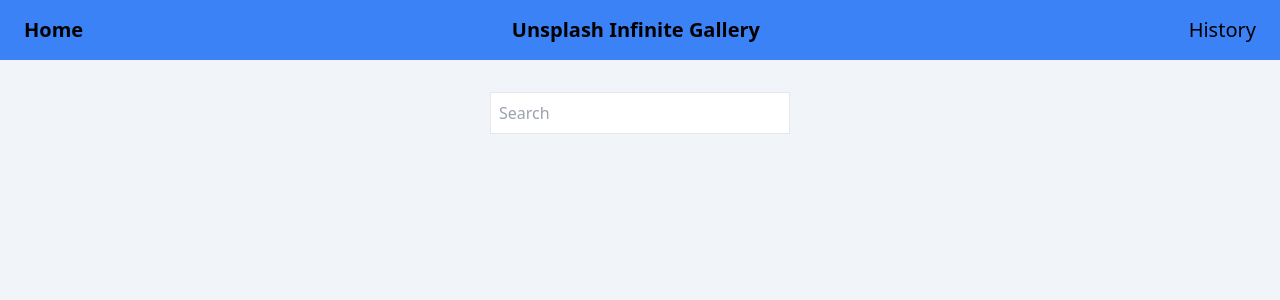
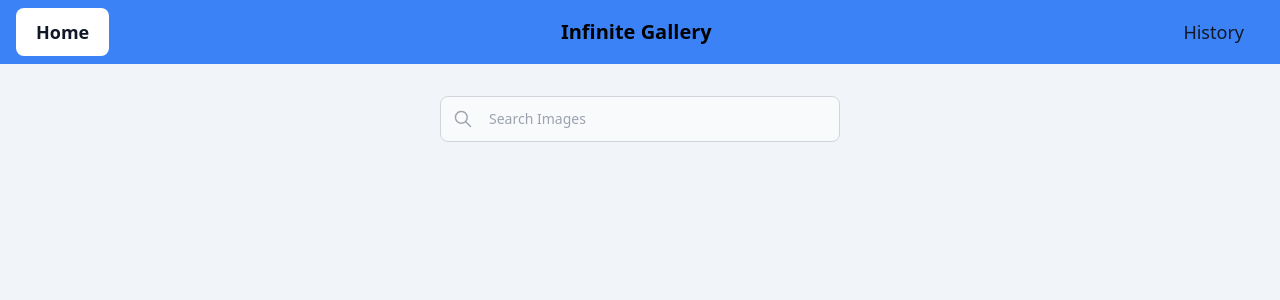
Before and after one commit to giorgio324/sweeft-gallery, a React (Vite) app: page / in a window 1280 px wide. Shown: the top 300 px of the page. Built offline with nearby package versions, Linux system fonts and the light colour scheme; no server answers.

Commit message:
styled navbar and searchfield

```diff
--- a/src/components/CustomNavLink.tsx
+++ b/src/components/CustomNavLink.tsx
@@ -9,8 +9,8 @@
       to={to}
       className={({ isActive }) =>
         isActive
-          ? "p-2 rounded-sm transition-all duration-300 hover:bg-gray-300 md:text-xl font-bold"
-          : "p-2 rounded-sm transition-all duration-300 hover:bg-gray-300 md:text-xl"
+          ? "text-gray-900 bg-white border-gray-300 focus:outline-none hover:bg-gray-100 rounded-lg md:text-lg px-5 py-2.5 font-bold transition-all duration-300"
+          : "text-gray-900 bg-transparent border-gray-300 focus:outline-none hover:bg-gray-100 font-medium rounded-lg md:text-lg px-5 py-2.5 transition-all duration-300"
       }
     >
       {children}
--- a/src/components/Navbar.tsx
+++ b/src/components/Navbar.tsx
@@ -5,8 +5,8 @@
     <nav className="bg-blue-500 py-2 mb-8">
       <div className="max-w-screen-xl px-4 mx-auto flex justify-between items-center">
         <CustomNavLink to="/">Home</CustomNavLink>
-        <h1 className="text-sm md:text-xl font-semibold">
-          Unsplash Infinite Gallery
+        <h1 className="text-sm md:text-xl font-semibold text-center">
+          Infinite Gallery
         </h1>
         <CustomNavLink to="/history">History</CustomNavLink>
       </div>
--- /dev/null
+++ b/src/components/SearchInput.tsx
@@ -0,0 +1,27 @@
+import { IoIosSearch } from "react-icons/io";
+type SearchInputProps = {
+  value: string;
+  handleInputChange: (e: React.ChangeEvent<HTMLInputElement>) => void;
+};
+const SearchInput = ({ value, handleInputChange }: SearchInputProps) => {
+  return (
+    <div className="max-w-[300px] md:max-w-[400px] mx-auto my-8">
+      <div className="relative">
+        <div className="absolute inset-y-0 start-0 flex items-center ps-3 pointer-events-none">
+          <IoIosSearch size={22} className="text-gray-400" />
+        </div>
+        <input
+          type="search"
+          id="search"
+          name="search"
+          value={value}
+          onChange={handleInputChange}
+          className="block w-full p-3 ps-12 text-sm text-gray-900 border border-gray-300 rounded-lg bg-gray-50 focus:ring-blue-500 focus:border-blue-500"
+          placeholder="Search Images"
+        />
+      </div>
+    </div>
+  );
+};
+
+export default SearchInput;
--- a/src/pages/History.tsx
+++ b/src/pages/History.tsx
@@ -18,21 +18,29 @@
   const loadMoreImages = () => {
     setPage((prevPage) => prevPage + 1);
   };
+
+  // Checks if cache has any keys
+  const isCacheEmpty = Object.keys(cache).length === 0;
+
   return (
     <>
       <div className="flex justify-center items-center my-4">
         <h1 className="text-xl">Searched Items</h1>
       </div>
       <div className="flex justify-center items-center gap-4 mb-8 flex-wrap">
-        {Object.keys(cache).map((key) => (
+        {isCacheEmpty ? (
+          <h2 className="text-xl font-bold py-4">Search history is empty</h2>
+        ) : (
+          Object.keys(cache).map((key) => (
             <button
-            className="px-4 py-2 bg-blue-500 rounded-md cursor-pointer"
+              className="text-white bg-blue-700 hover:bg-blue-800 focus:ring-4 focus:ring-blue-300 font-medium rounded-lg  px-5 py-2.5  mb-2"
               key={key}
               onClick={() => changeSearchQuery(key)}
             >
               {key}
             </button>
-        ))}
+          ))
+        )}
       </div>
       <main className="grid place-items-center grid-cols-1 sm:grid-cols-2 md:grid-cols-3 lg:grid-cols-4 gap-4">
         {searchQuery && (
--- a/src/pages/Home.tsx
+++ b/src/pages/Home.tsx
@@ -2,6 +2,7 @@
 import PopularImages from "../components/PopularImages";
 import SearchedImages from "../components/SearchedImages";
 import { useInfiniteQueryFetch } from "../hooks/useInfiniteQueryFetch";
+import SearchInput from "../components/SearchInput";
 const Home = () => {
   const [searchQuery, setSearchQuery] = useState("");
   const [page, setPage] = useState(1);
@@ -24,18 +25,7 @@
 
   return (
     <>
-      <div className="flex justify-center items-center my-8">
-        <input
-          type="text"
-          name="search"
-          id="search"
-          value={searchQuery}
-          onChange={handleInputChange}
-          className="p-2 border w-[300px]"
-          placeholder="Search"
-        />
-      </div>
-
+      <SearchInput value={searchQuery} handleInputChange={handleInputChange} />
       <main className="grid place-items-center grid-cols-1 sm:grid-cols-2 md:grid-cols-3 lg:grid-cols-4 gap-4 pb-4">
         {searchQuery ? (
           <>
```
Also changed, not shown: 1 other file (tests, documents, lock files or other folders). Lines whose indentation alone changed are shown as unchanged.
